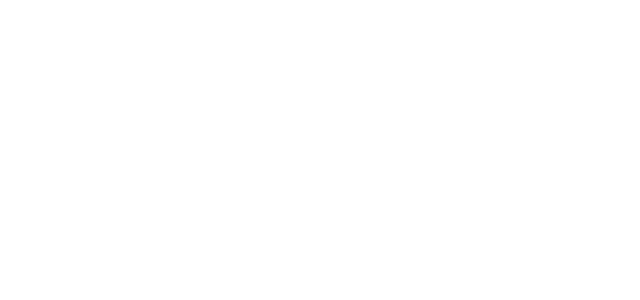
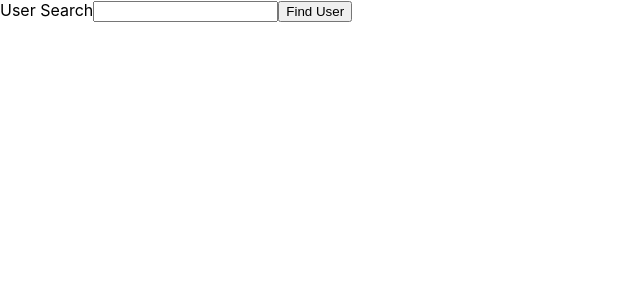
Before and after one commit to Tcodingg/react-typescript-practice, a React (Create React App) app: page / in a window 1280 px wide. Shown: the top 300 px of the page, without its empty margins (0-640 px from the left). Built offline with nearby package versions, Linux system fonts and the light colour scheme.

Commit message:
add type unions in state

```diff
--- a/src/App.tsx
+++ b/src/App.tsx
@@ -2,13 +2,18 @@
 
 import './App.css';
 import GuestList from './state/GuestList';
+import UserSearch from './state/UseSearch';
 
 //props
 //hooks
 //render props
 
 const App: React.FC = () => {
-	return <div></div>;
+	return (
+		<div>
+			<UserSearch />
+		</div>
+	);
 };
 
 export default App;
--- /dev/null
+++ b/src/state/UseSearch.tsx
@@ -0,0 +1,36 @@
+import { useState } from 'react';
+
+const UseSearch: React.FC = () => {
+	const [name, setName] = useState('');
+	const [user, setUser] = useState<{ name: string; age: number } | undefined>();
+
+	const users = [
+		{ name: 'Sarah', age: 20 },
+		{ name: 'Alex', age: 32 },
+		{ name: 'Mike', age: 24 },
+	];
+
+	const onClick = () => {
+		const founderUser = users.find((user) => {
+			return user.name === name;
+		});
+
+		setUser(founderUser);
+	};
+
+	return (
+		<div>
+			User Search
+			<input
+				type='text'
+				value={name}
+				onChange={(e) => setName(e.target.value)}
+			/>
+			<button onClick={onClick}>Find User</button>
+			{user && user.name}
+			{user && user.age}
+		</div>
+	);
+};
+
+export default UseSearch;
```
